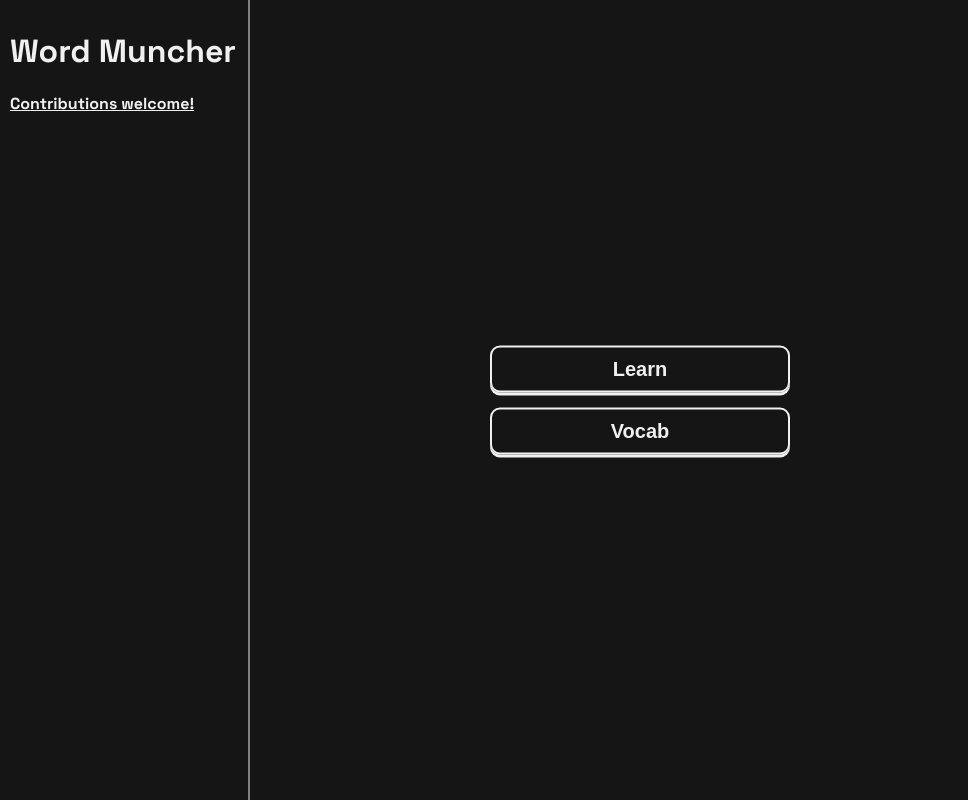
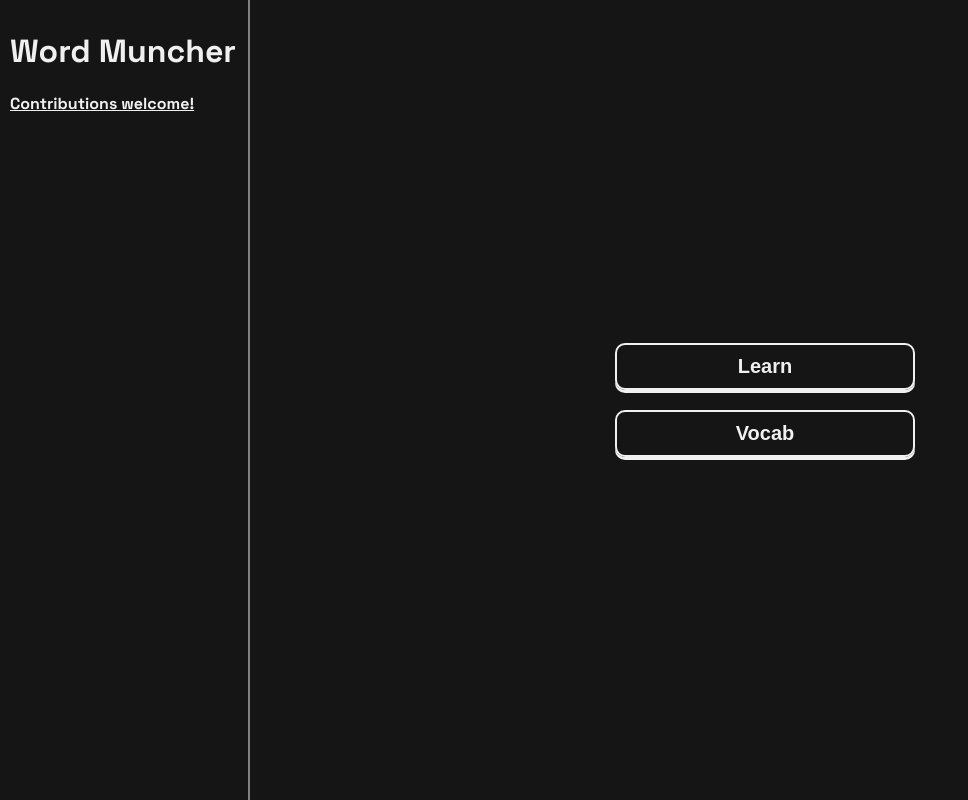
Before and after one commit to clockback/wordmuncher, a Next.js app: page / in a window 1280 px wide. Shown: the whole page, without its empty margins (0-968 px from the left). Built offline with nearby package versions, Linux system fonts and the light colour scheme.

Commit message:
Fix mainpage centre bug.
Previously the area in which the sidebar is located was included in the
calculation of the mainpage centre. Now it is excluded.

```diff
--- a/pages/index.js
+++ b/pages/index.js
@@ -20,9 +20,16 @@ export default function Home({ repo }) {
                     </a>
                 </div>
             </div>
-            <div className={styles.vertical}>
-                <button className={styles.centre}>Learn</button>
-                <button className={styles.centre}>Vocab</button>
+
+            <div className={styles.mainpage}>
+                <div className={styles.vertical}>
+                    <div className={styles.buttonpadding}>
+                        <button className={styles.centre}>Learn</button>
+                    </div>
+                    <div className={styles.buttonpadding}>
+                        <button className={styles.centre}>Vocab</button>
+                    </div>
+                </div>
             </div>
         </div>
     );
--- a/styles/Home.module.css
+++ b/styles/Home.module.css
@@ -1,7 +1,7 @@
 .container {
     color: rgb(var(--colour-pearl));
     box-sizing: border-box;
-    padding-left: var(--sidebar-width);
+    margin-left: var(--sidebar-width);
     height: 100vh;
 }
 
@@ -19,16 +19,12 @@
 }
 
 .mainpage {
-    width: 100vh;
-    margin: auto;
-    max-width: 1000px;
-    padding-inline: 100px;
+    width: 100%;
     height: 100%;
 }
 
 div.vertical {
-    position: absolute;
-    margin: 0;
+    position: relative;
     top: 50%;
     left: 50%;
     -ms-transform: translate(-50%, -50%);
@@ -38,6 +34,10 @@ div.vertical {
 a.inline {
     color: rgb(var(--colour-pearl));
     font-weight: bold;
+}
+
+div.buttonpadding {
+    padding-block: 10px;
 }
 
 button.centre {
@@ -50,7 +50,6 @@ button.centre {
     display: block;
     width: 300px;
     margin-inline: auto;
-    margin-block: 15px;
     border-radius: 10px;
     cursor: pointer;
     border: 2px solid rgb(var(--colour-pearl));
```
